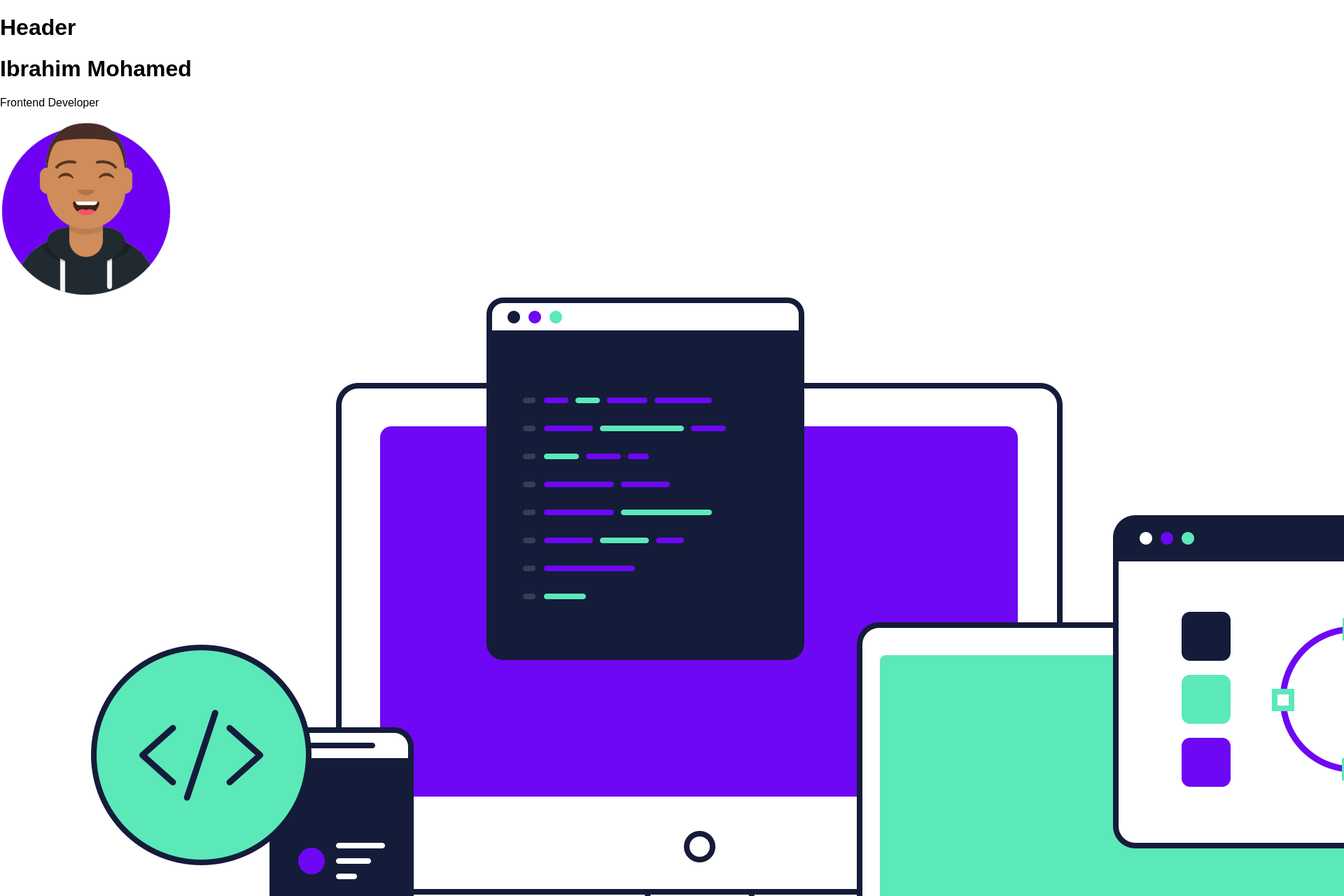
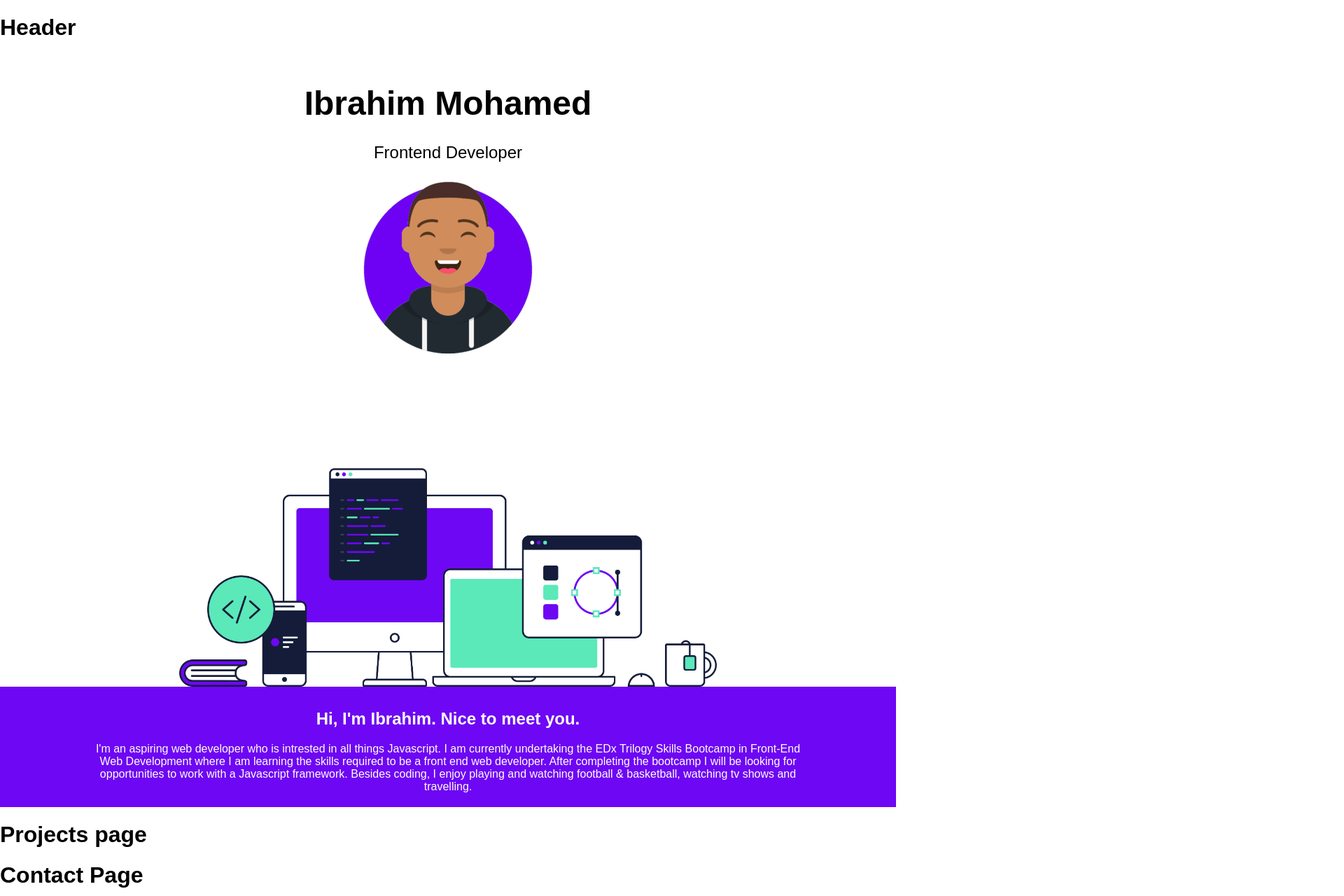
Before and after one commit to Ibrahim-Mohamed45/React-Portfolio, a React (Create React App) app: page / in a window 1280 px wide. Shown: the top 1280 px of the page at 70% size, 1920 px wide, since content can reach past the window. Built offline with nearby package versions, Linux system fonts and the light colour scheme.

Commit message:
Style home page

```diff
--- a/src/components/pages/Home.js
+++ b/src/components/pages/Home.js
@@ -1,18 +1,19 @@
 import React from "react";
 import Avatar from "../../images/Ibrahim-Avatar.png";
 import Devices from "../../images/devices.png";
+import styles from "../../styles/Home.module.css"
 
 
 function Home() {
   return (
-    <div>
-      <div>
+    <div className={styles.homePage} >
+      <div className={styles.title} >
       <h1>Ibrahim Mohamed</h1>
       <p>Frontend Developer</p>
       <img src={Avatar} alt="Avatar of me" />
       </div>
-      <img src={Devices} alt="Pic of devices" />
-      <div>
+      <img src={Devices} className={styles.devices} alt="Pic of devices" />
+      <div className={styles.about}>
       <h2>Hi, I'm Ibrahim. Nice to meet you.</h2>
       <p>I'm an aspiring web developer who is intrested
         in all things Javascript. I am currently undertaking the EDx Trilogy Skills
--- /dev/null
+++ b/src/styles/Home.module.css
@@ -0,0 +1,58 @@
+.homePage {
+    position: "relative";
+}
+
+.title {
+  display: block;
+  padding: 0.75rem;
+  padding-bottom: 20vh;
+  text-align: center;
+  height: 100%;
+}
+
+.title h1 {
+  font-size: 3rem;
+  font-weight: 800;
+  line-height: 1;
+}
+
+.title p {
+  font-size: 1.5rem;
+  font-weight: 400;
+}
+
+.devices {
+  width: 60%;
+  display: block;
+  margin-left: auto;
+  margin-right: auto;
+}
+
+.about {
+    background-color: #6e07f3;
+    color: white;
+    text-align: center;
+}
+
+.about h2 {
+    padding-top: 4vh;
+    margin-block-start: 0em;
+}
+
+.about p {
+  width: 80%;
+  margin: auto;
+  padding-bottom: 20px;
+}
+
+@media only screen and (max-width: 1000px) {
+  .devices {
+    width: 90%;
+  }
+}
+
+@media only screen and (max-width: 500px) {
+ .title {
+ padding-bottom: 10vh;
+    }
+}
```
